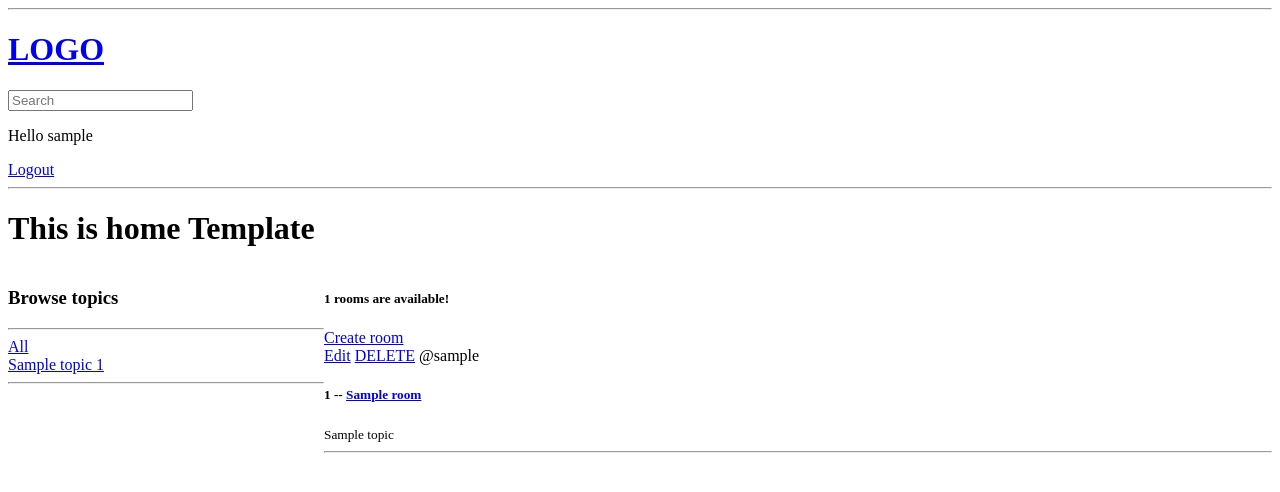
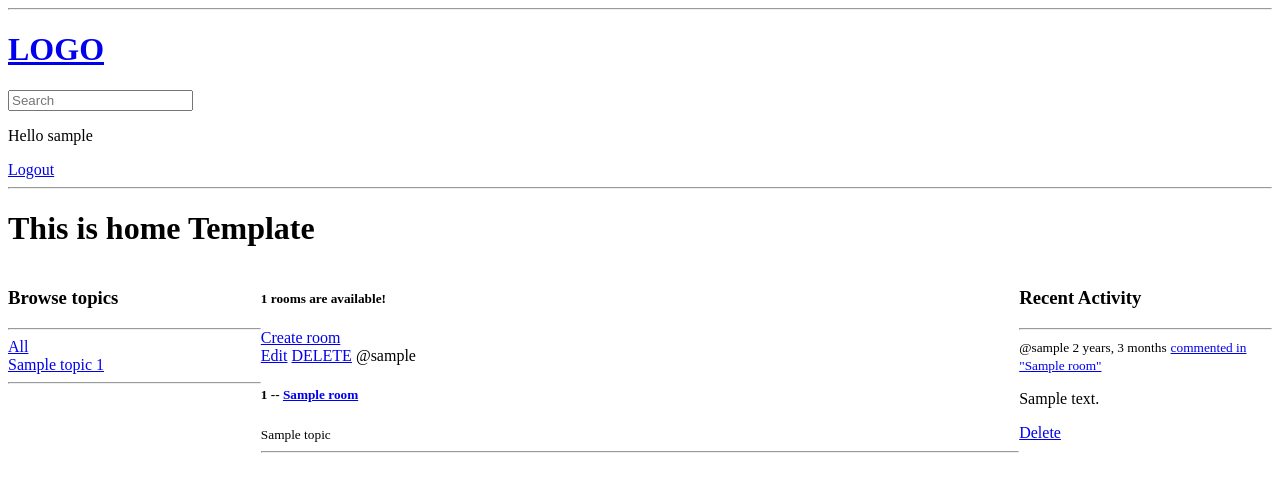
Before and after one commit to Shuvam77/student-microblog, a Django app: page / in a window 1280 px wide. Shown: the top 492 px of the page. Run offline with Django 4.2, Linux system fonts and the light colour scheme; a user stored in the database is signed in; tables that the repository leaves empty hold one stand-in row (values such as "Sample post"); parts of the project's set-up code (start-up, migrations or seed data) failed here and were passed over.

Commit message:
recent activities function added

```diff
--- a/base/models.py
+++ b/base/models.py
@@ -42,6 +42,7 @@ class Message(models.Model):
     class Meta:
         verbose_name = "message"
         verbose_name_plural = "messages"
+        ordering = ['-updated', '-created']
 
     def __str__(self):
         return f'{self.body[0:50]} commented by {self.user.username}'
--- a/base/templates/base/home.html
+++ b/base/templates/base/home.html
@@ -10,7 +10,7 @@
 <style>
     .home-container{
         display: grid;
-        grid-template-columns: 1fr 3fr;
+        grid-template-columns: 1fr 3fr 1fr;
     }
 </style>
 
@@ -52,6 +52,21 @@
             {% endfor %}
         </div>
     </div>
+
+    <div>
+        <h3>Recent Activity</h3>
+        <hr>
+        {% for message in room_messages %}
+            <div>
+                <small>@{{message.user}}  {{message.created|timesince}}</small>
+                <a href="{% url 'room_detail' message.room.id %}"><small>commented in "{{message.room}}"</small></a>
+                <p>{{message.body}}</p>
+                {% if request.user == message.user %}
+                <a href="{% url 'delete-message' message.id %}">Delete</a>
+                {% endif %}
+            </div>
+        {% endfor %}
+    </div>
 </div>
 
 {% endblock %}
--- a/base/views.py
+++ b/base/views.py
@@ -90,9 +90,12 @@ def Home(request):
     # rooms = Room.objects.all()
     topics = Topic.objects.all().annotate(num_of_topic = Count('room')).order_by('-num_of_topic')
 
+    room_messages = Message.objects.filter(
+                    Q(room__topic__name__icontains=query))
+
     room_count = rooms.count()
 
-    context = {'rooms': rooms, 'topics': topics, 'room_count': room_count}
+    context = {'rooms': rooms, 'topics': topics, 'room_count': room_count, 'room_messages': room_messages}
     return render(request, './base/home.html', context)
 
 
```
Also changed, not shown: requirements.txt (+22 -3 lines), 1 other file.
